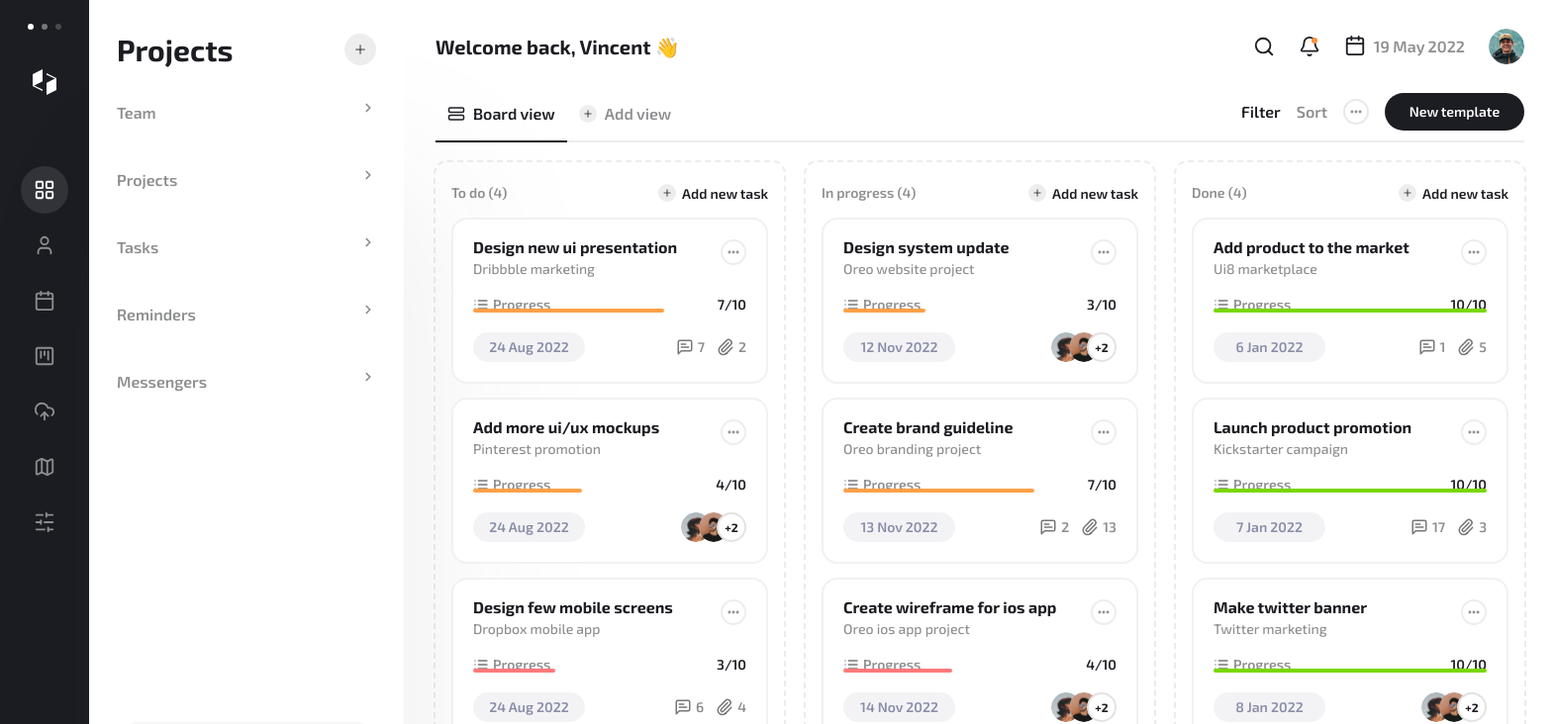
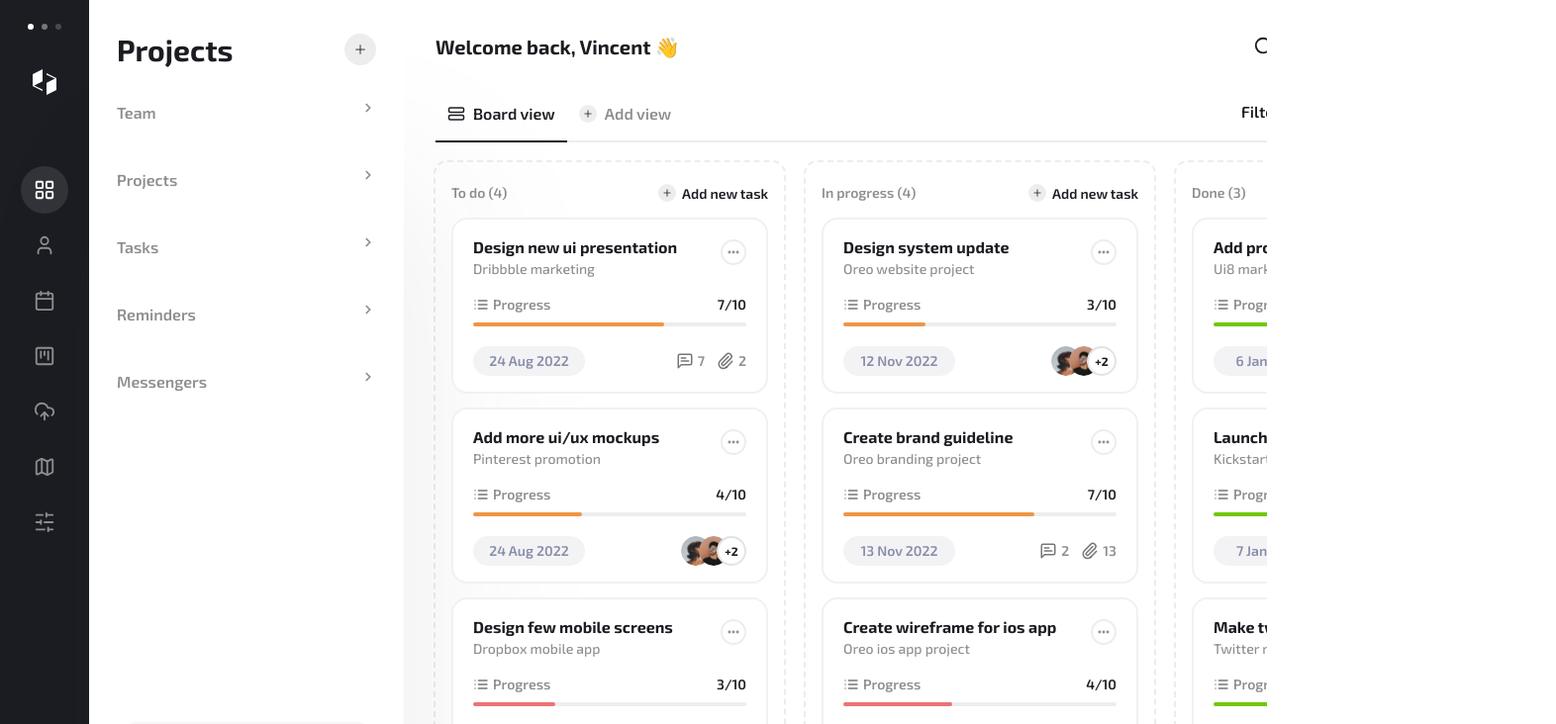
Before and after one commit to gabrielsrs/toDo, a React (Vite) app: page / in a window 1280 px wide. Shown: the top 732 px of the page at 99% size, 1572 px wide, since content can reach past the window. Built offline with nearby package versions, Linux system fonts and the light colour scheme.

Commit message:
feat: draggable cards - Dnd kit lib - Draggable cards to othres columns - Overflow when column full of cards - Create a overlay to draged card

```diff
--- a/index.html
+++ b/index.html
@@ -8,7 +8,7 @@
     <title>toDo</title>
   </head>
   <body>
-    <div id="root" class="flex font-sans"></div>
+    <div id="root" class="flex font-sans overflow-hidden"></div>
     <script type="module" src="/src/main.jsx"></script>
   </body>
 </html>
--- a/package.json
+++ b/package.json
@@ -10,6 +10,9 @@
     "preview": "vite preview"
   },
   "dependencies": {
+    "@dnd-kit/core": "^6.3.1",
+    "@dnd-kit/sortable": "^10.0.0",
+    "@dnd-kit/utilities": "^3.2.2",
     "lucide-react": "^0.469.0",
     "react": "^18.3.1",
     "react-dom": "^18.3.1",
--- a/src/components/main.jsx
+++ b/src/components/main.jsx
@@ -3,20 +3,44 @@ import { useState, useContext } from "react"
 import { Search, Bell, Calendar, StretchHorizontal, Plus, Ellipsis } from "lucide-react"
 import profile from "../assets/profile.png"
 
-import { CardContent } from "./ui/card-structure"
-import { cardData } from "../data/getTodo.js"
+import { CardContent, CardOverlay } from "./ui/card-structure"
+import { cardData, columns } from "../data/getTodo.js"
 import { Button } from "../components/ui/button.jsx"
 import { Context } from "../App.jsx"
 
+import { DndContext, DragOverlay } from "@dnd-kit/core"
+
 export function Main() {
     const [search, setSearch] = useState(false)
+    const [activeId, setActiveId] = useState();
 
     function toggleDialog() {
         const dialog = document.querySelector('dialog')
         dialog.showModal()
     }
 
-    const { todo, inProgress, done } = cardData()
+    const initialTasks = cardData()
+    const [tasks, setTasks] = useState(initialTasks)
+
+    function handleDragEnd(event) {
+        const { active, over } = event
+
+        if(!over) return;
+
+        const taskId = active.id
+        const newStatus = over.id
+
+        setTasks(() => tasks.map(task => task.id === taskId ? {
+            ...tasks[taskId],
+            status: newStatus
+        }: task))
+    }
+
+    function handleDragStart(event) {
+        const { id } = event.active
+
+        setActiveId(id)
+    }
 
     const [selectedItem] = useContext(Context)
 
@@ -78,32 +102,24 @@ export function Main() {
                 <hr className="border-[1px] border-customGreyWhiteTheme/[0.08] dark:border-white/10"/>
             </menu>
 
-            {selectedItem.length && selectedItem[2][0]  && (
-                <div className="flex flex-1 gap-[22px]">
-                    <CardContent text="To do" count={todo.length} cardInfo={ todo } />
-                    <CardContent text="In progress" count={inProgress.length} cardInfo={ inProgress } />
-                    <CardContent text="Done" count={done.length} cardInfo={ done } />
-                </div>
-            )}
+            <div className="flex flex-1 gap-[22px]">
+                <DndContext onDragEnd={handleDragEnd} onDragStart={handleDragStart}>
+                    {columns.map((column, index) => {
+                        const filteredTasks = tasks.filter(item => item.status === column.id)
 
-            {selectedItem.length && selectedItem[2][1] && (
-                <div className="flex flex-1 gap-[22px]">
-                    <CardContent text="To do" count={todo.length} cardInfo={ todo } />
-                </div>
-            )}
-
-            {selectedItem.length && selectedItem[2][2] && (
-                <div className="flex flex-1 gap-[22px]">
-                    <CardContent text="In progress" count={inProgress.length} cardInfo={ inProgress } />
-                </div>
-            )}
-
-            {selectedItem.length && selectedItem[2][3] && (
-                <div className="flex flex-1 gap-[22px]">
-                    <CardContent text="Done" count={done.length} cardInfo={ done } />
-                </div>
-            )}
-
+                        if (selectedItem.length && selectedItem[2][0]) {
+                            return (
+                                <CardContent key={column.id} column={column} count={filteredTasks.length} cardInfo={ filteredTasks } />
+                            )
+                        } else if (selectedItem.length && selectedItem[2][index + 1]) {
+                            return (
+                                <CardContent key={column.id} column={column} count={filteredTasks.length} cardInfo={ filteredTasks } />
+                            )
+                        }
+                    })}
+                    <DragOverlay>{activeId ? <CardOverlay {...tasks[activeId]}/>:null}</DragOverlay>
+                </DndContext>
+            </div>
         </main>
     )
 }
--- a/src/components/ui/card-structure.jsx
+++ b/src/components/ui/card-structure.jsx
@@ -1,21 +1,25 @@
 import { Plus, Ellipsis, List, Paperclip, MessageSquareText } from "lucide-react"
-
+import { useDroppable, useDraggable } from "@dnd-kit/core"
 import profile1 from "../../assets/profile1.png"
 import profile2 from "../../assets/profile2.png"
 
 import tailwindConfig from "../../../tailwind.config"
 import resolveConfig from 'tailwindcss/resolveConfig'
 
-export function CardContent({ text, count, cardInfo }) {
+export function CardContent({ column, count, cardInfo }) {
     function toggleDialog() {
         const dialog = document.querySelector('dialog')
         dialog.showModal()
     }
 
+    const { setNodeRef } = useDroppable({
+        id: column.id
+    })
+
     return (
-        <div className="max-w-[calc(100%/3)] min-w-[320px] flex flex-col flex-1 gap-4 rounded-xl bg-white dark:bg-customCardContent p-4 outline-customGreyWhiteTheme/[0.08] outline-2 outline-dashed dark:outline-0">
-            <div className="max-h-[18px] min-w-[320px] flex flex-1 justify-between items-center mt-1.5 text-customGreyWhiteTheme/50 dark:text-white/50">
-                <span className="font-semibold text-sm">{ text } ({ count })</span>
+        <div className="max-h-[85.5vh] max-w-[calc(100%/3)] min-w-[320px] flex flex-col flex-1 gap-4 rounded-xl bg-white dark:bg-customCardContent pt-4 pl-4 pb-4 outline-customGreyWhiteTheme/[0.08] outline-2 outline-dashed dark:outline-0">
+            <div className="max-h-[18px] min-w-[320px] flex flex-1 justify-between items-center mt-1.5 text-customGreyWhiteTheme/50 dark:text-white/50 mr-4">
+                <span className="font-semibold text-sm">{ column.title } ({ count })</span>
                 <div className="flex gap-1.5 cursor-pointer"  onClick={toggleDialog}>
                     <div className="h-[18px] w-[18px] flex justify-center items-center rounded-3xl bg-customGreyWhiteTheme/[0.08] dark:bg-white/10">
                         <Plus size={10} strokeWidth={4}/>
@@ -23,12 +27,14 @@ export function CardContent({ text, count, cardInfo }) {
                     <span className="h-[14px] font-semibold text-sm text-customGreyWhiteTheme dark:text-white">Add new task</span>
                 </div>
             </div>
-            <div className="flex flex-col flex-1 gap-[14px] relative text-customGreyWhiteTheme/50 dark:text-white/50">
-                {cardInfo.map((item, index) => {
+
+            <div ref={setNodeRef} className="overflow-y-auto overflow-x-hidden flex flex-col flex-1 gap-[14px] relative text-customGreyWhiteTheme/50 dark:text-white/50 mr-1.5 scrollStyle">
+                {cardInfo.map(item => {
                     return item.title ? (
-                        <div key={index} className="max-h-[178px] min-w-[320px] flex flex-1 relative">
+                        <div key={item.id} className="max-h-[178px] min-w-[320px] flex flex-1 relative mr-1.5">
                             <BehindMask/>
                             <Card
+                                id = {item.id}
                                 title = {item.title}
                                 description = {item.description}
                                 totalQuests = {item.totalQuests}
@@ -42,7 +48,7 @@ export function CardContent({ text, count, cardInfo }) {
                             />
                         </div>
                         ):(
-                            <div key={index} className="max-h-[178px] min-w-[320px] flex flex-1 relative">
+                            <div key={item.id} className="max-h-[178px] min-w-[320px] flex flex-1 relative mr-1.5">
                                 <BehindMask/>
                             </div>
                         )
@@ -59,8 +65,22 @@ function Card(props) {
         dialog.showModal()
     }
 
+    const { attributes, listeners, setNodeRef, transform } = useDraggable({
+        id: props.id
+    })
+
+    const style = transform ? {
+        transform: `translate(${transform.x}px,${transform.y}px)`
+    }:undefined
+
     return (
-        <div className="relative flex flex-col flex-1 gap-5 p-5 rounded-2xl bg-white dark:bg-customCard border-customGreyWhiteTheme/[0.06] border-2 dark:border-0">
+        <div
+            ref={setNodeRef}
+            {...attributes}
+            {...listeners}
+            className="relative flex flex-col flex-1 gap-5 p-5 rounded-2xl bg-white dark:bg-customCard border-customGreyWhiteTheme/[0.06] border-2 dark:border-0 active:cursor-grabbing active:z-10"
+            style={style}
+        >
             <div className="h-[37px] flex flex-1 justify-between mb-[1px]">
                 <div className="flex flex-col gap-1.5 cursor-pointer"  onClick={toggleDialog}>
                     <span className="h-4 font-bold text-base text-customGreyWhiteTheme dark:text-white leading-4">{ props.title }</span>
@@ -103,7 +123,7 @@ function Progress ({ totalQuests, tasksComplete, progressStatusColor, progressCu
     const fullConfig = resolveConfig(tailwindConfig)
 
     return (
-        <div className="h-[30px] flex flex-col flex-1 justify-between relative">
+        <div className="h-[30px] flex flex-col flex-1 justify-between relative gap-2.5">
             <div className="max-h-4 flex flex-1 justify-between items-center">
                 <div className="flex gap-1 items-center">
                     <List size={16} className="text-customGreyWhiteTheme/60 dark:text-white/60"/>
@@ -115,7 +135,7 @@ function Progress ({ totalQuests, tasksComplete, progressStatusColor, progressCu
                 width: `${progressCustomBar || progressStatus}%`,
                 backgroundColor: fullConfig.theme.colors[progressStatusColor]
             }}/>
-            <div className='max-h-1 flex flex-1 rounded-3xl bg-customGreyWhiteTheme/[0.08] dark:bg-white/10 relative'/>
+            <div className='max-h-1 min-h-1 flex flex-1 rounded-3xl bg-customGreyWhiteTheme/[0.08] dark:bg-white/10 relative'/>
         </div>
     )
 }
@@ -154,3 +174,40 @@ function CardInteraction (props) {
         )
     }
 }
+
+export function CardOverlay(props) {
+    function toggleDialog() {
+        const dialog = document.querySelector('dialog')
+        dialog.showModal()
+    }
+
+    return (
+        <div className="relative flex flex-col flex-1 gap-5 p-5 rounded-2xl bg-white dark:bg-customCard border-customGreyWhiteTheme/[0.06] border-2 dark:border-0 active:cursor-grabbing active:z-10 text-customGreyWhiteTheme/50 dark:text-white/50">
+            <div className="h-[37px] flex flex-1 justify-between mb-[1px]">
+                <div className="flex flex-col gap-1.5 cursor-pointer"  onClick={toggleDialog}>
+                    <span className="h-4 font-bold text-base text-customGreyWhiteTheme dark:text-white leading-4">{ props.title }</span>
+                    <span className="h-[15px] font-medium text-sm leading-4">{ props.description }</span>
+                </div>
+                <div className="h-[26px] w-[26px] flex justify-center items-center rounded-3xl border-2 border-customGreyWhiteTheme/[0.08] dark:border-white/10 top-0 right-0 cursor-pointer" onClick={toggleDialog}>
+                    <Ellipsis size={14} strokeWidth={3}/>
+                </div>
+            </div>
+            <Progress
+                totalQuests = {props.totalQuests}
+                tasksComplete = {props.tasksComplete}
+                progressStatusColor = {props.progressStatusColor}
+                progressCustomBar = {props.progressCustomBar}
+            />
+            <div className="h-[30px] flex flex-1 justify-between items-center">
+                <div className="h-[30px] w-[113px] flex justify-center items-center rounded-2xl bg-customDateWhiteTheme/10 dark:bg-white/[0.06]">
+                    <span className="font-semibold text-sm text-customDateWhiteTheme dark:text-customDateColor">{props.date}</span>
+                </div>
+                <CardInteraction
+                    messages = {props.messages}
+                    attachment = {props.attachment}
+                    usersCont = {props.usersCont}
+                />
+            </div>
+        </div>
+    )
+}
--- a/src/data/getTodo.js
+++ b/src/data/getTodo.js
@@ -1,7 +1,13 @@
+export const columns = [
+    {id: "todo", title: "To do"},
+    {id: "inProgress", title: "In progress"},
+    {id: "done", title: "Done"}
+]
+
 export function cardData() {
-    const data = {
-        todo: [
+    const data = [
         {
+            id: 0,
             title: "Design new ui presentation",
             description: "Dribbble marketing",
             totalQuests: 10,
@@ -14,6 +20,7 @@ export function cardData() {
             status: "todo"
         },
         {
+            id: 1,
             title: "Add more ui/ux mockups",
             description: "Pinterest promotion",
             totalQuests: 10,
@@ -26,6 +33,7 @@ export function cardData() {
             status: "todo"
         },
         {
+            id: 2,
             title: "Design few mobile screens",
             description: "Dropbox mobile app",
             totalQuests: 10,
@@ -38,6 +46,7 @@ export function cardData() {
             status: "todo"
         },
         {
+            id: 3,
             title: "Create a tweet and promote",
             description: "Twitter marketing",
             totalQuests: 14,
@@ -49,10 +58,9 @@ export function cardData() {
             usersCont: 2,
             date: "24 Aug 2022",
             status: "todo"
-            }
-        ],
-        inProgress: [
+        },
         {
+            id: 4,
             title: "Design system update",
             description: "Oreo website project",
             totalQuests: 10,
@@ -65,6 +73,7 @@ export function cardData() {
             status: "inProgress"
         },
         {
+            id: 5,
             title: "Create brand guideline",
             description: "Oreo branding project",
             totalQuests: 10,
@@ -77,6 +86,7 @@ export function cardData() {
             status: "inProgress"
         },
         {
+            id: 6,
             title: "Create wireframe for ios app",
             description: "Oreo ios app project",
             totalQuests: 10,
@@ -89,6 +99,7 @@ export function cardData() {
             status: "inProgress"
         },
         {
+            id: 7,
             title: "Create ui kit for layout",
             description: "Crypto mobile app",
             totalQuests: 10,
@@ -100,9 +111,8 @@ export function cardData() {
             date: "15 Nov 2022",
             status: "inProgress"
         },
-        ],
-        done: [
         {
+            id: 8,
             title: "Add product to the market",
             description: "Ui8 marketplace",
             totalQuests: 10,
@@ -115,6 +125,7 @@ export function cardData() {
             status: "done"
         },
         {
+            id: 9,
             title: "Launch product promotion",
             description: "Kickstarter campaign",
             totalQuests: 10,
@@ -127,6 +138,7 @@ export function cardData() {
             status: "done"
         },
         {
+            id: 10,
             title: "Make twitter banner",
             description: "Twitter marketing",
             totalQuests: 10,
@@ -135,11 +147,10 @@ export function cardData() {
             messages: 0,
             attachment: 0,
             usersCont: 2,
-                date: "8 Jan 2022"
-            },
-            {},
+            date: "8 Jan 2022",
+            status: "done"
+        }
     ]
-    }
 
     return data
 }
--- a/src/index.css
+++ b/src/index.css
@@ -3,3 +3,17 @@
 @tailwind base;
 @tailwind components;
 @tailwind utilities;
+
+@layer components {
+    .scrollStyle {
+        scrollbar-gutter: stable
+    }
+
+    .scrollStyle::-webkit-scrollbar {
+        @apply w-1
+    }
+
+    .scrollStyle::-webkit-scrollbar-thumb  {
+        @apply bg-customCard rounded-3xl
+    }
+}
```
Also changed, not shown: 1 other file (tests, documents, lock files or other folders). Lines whose indentation alone changed are shown as unchanged.
